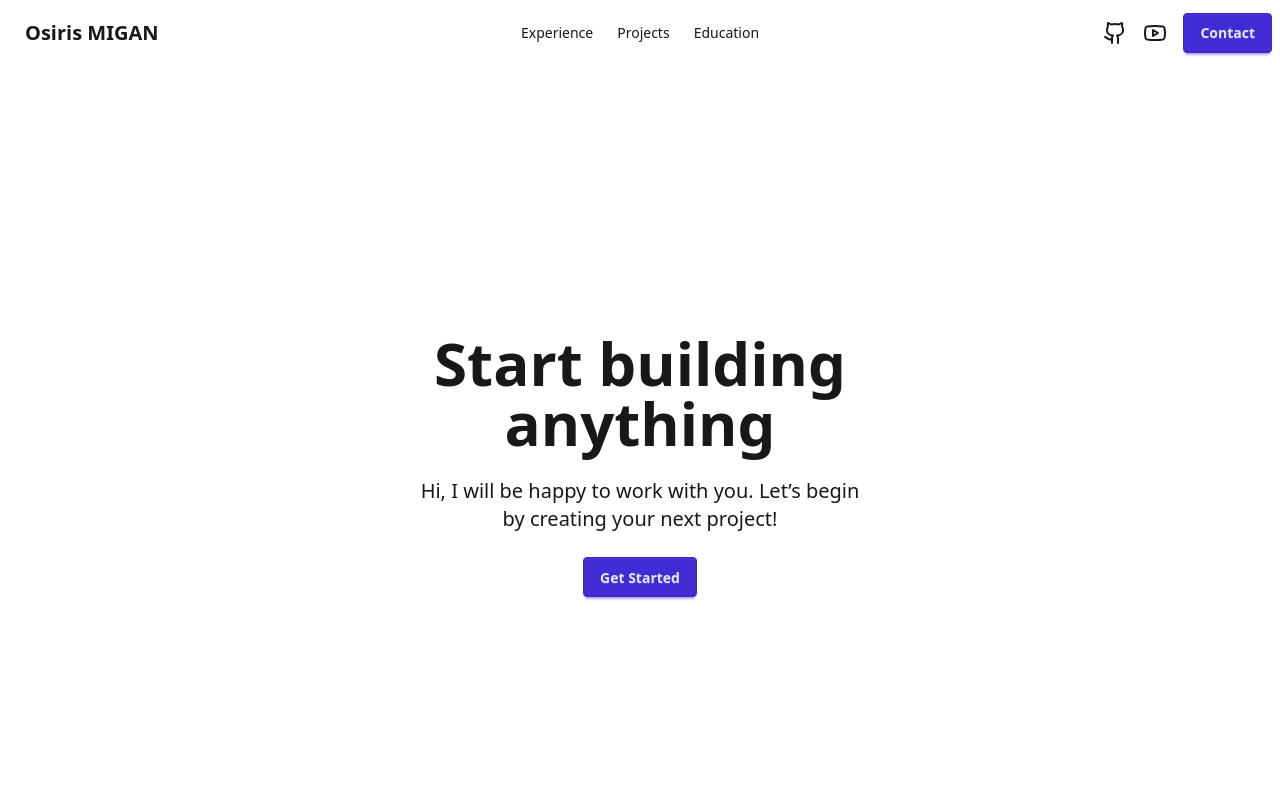
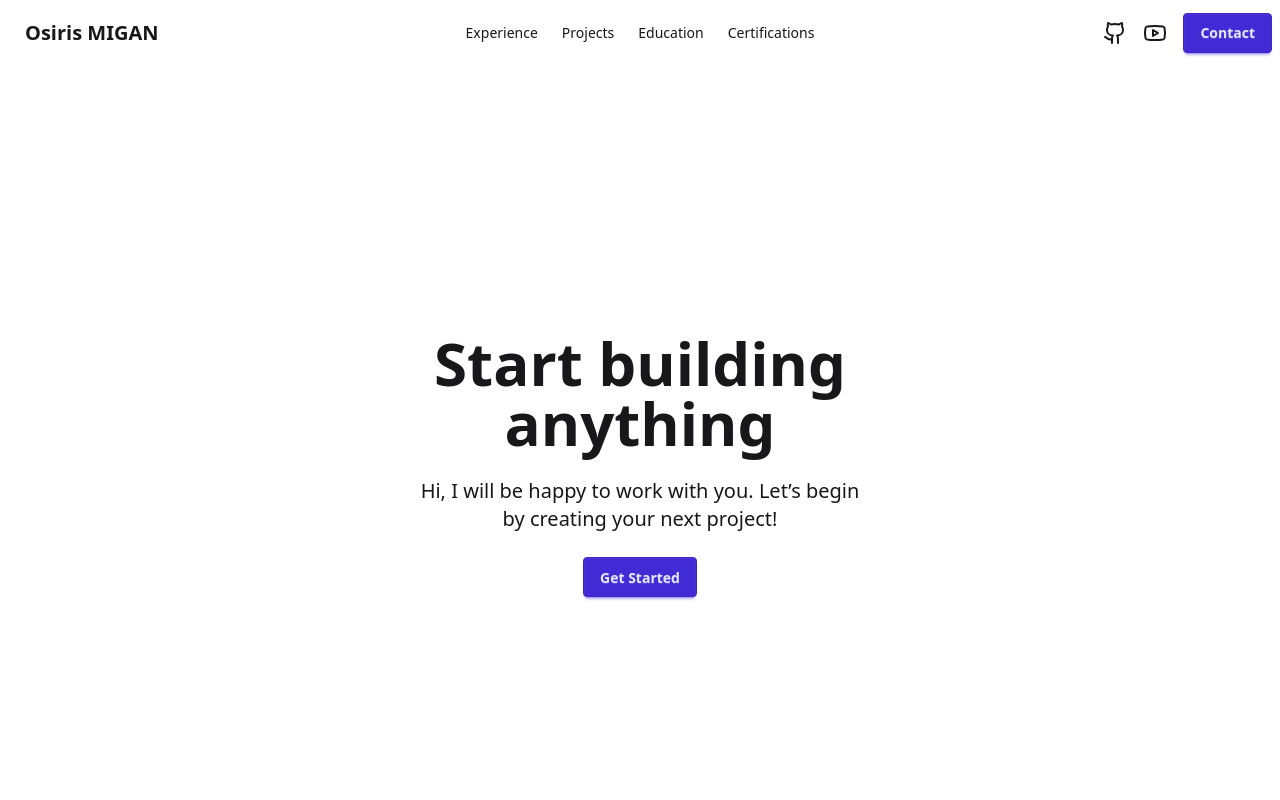
Before and after one commit to Osiris8/osirismigan, a Next.js app: page / in a window 1280 px wide. Shown: the top 800 px of the page. Built offline with nearby package versions, Linux system fonts and the light colour scheme.

Commit message:
Update Navbar

```diff
--- a/components/Navbar.tsx
+++ b/components/Navbar.tsx
@@ -36,6 +36,14 @@ export default function Navbar() {
             <li>
               <Link href="#education">Education</Link>
             </li>
+            <li>
+              <Link
+                href="https://learn.deeplearning.ai/accomplishments/54441740-3855-46b3-b99b-187fb4cb4749?usp=sharing"
+                target="_blank"
+              >
+                Certifications
+              </Link>
+            </li>
           </ul>
         </div>
         <a className="btn btn-ghost text-xl">Osiris MIGAN</a>
@@ -51,6 +59,14 @@ export default function Navbar() {
           </li>
           <li>
             <Link href="#education">Education</Link>
+          </li>
+          <li>
+            <Link
+              href="https://learn.deeplearning.ai/accomplishments/54441740-3855-46b3-b99b-187fb4cb4749?usp=sharing"
+              target="_blank"
+            >
+              Certifications
+            </Link>
           </li>
         </ul>
       </div>
```
